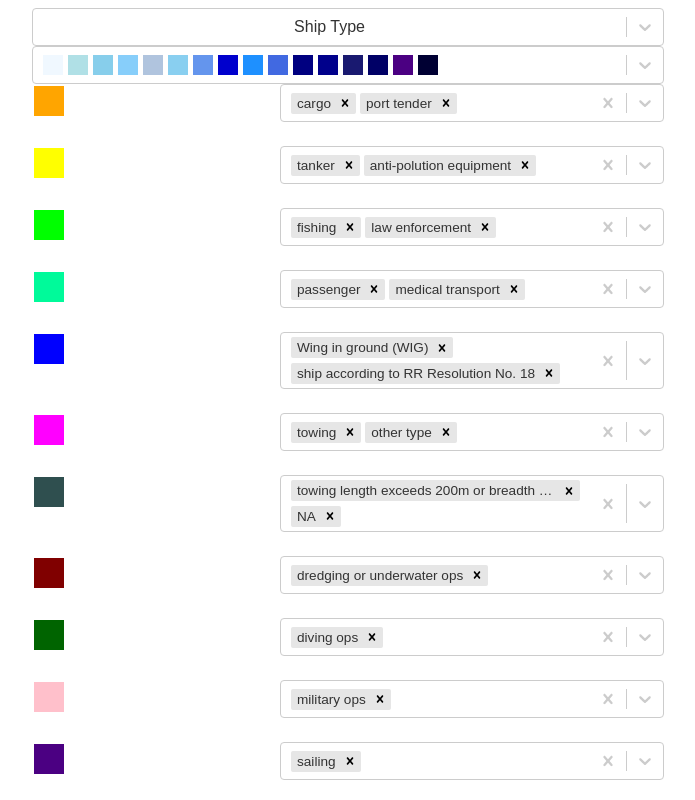
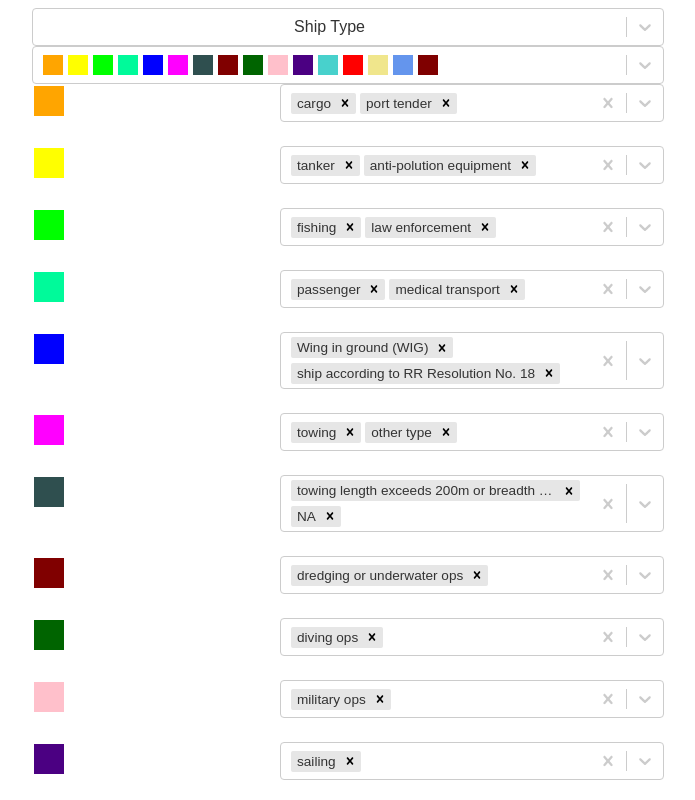
Before and after one commit to dikshajaggi/color_modal, a React (Create React App) app: page / in a window 1280 px wide. Shown: the top 800 px of the page, without its empty margins (292-987 px from the left). Built offline with nearby package versions, Linux system fonts and the light colour scheme.

Commit message:
remove and select options functionality added

```diff
--- a/src/Original.js
+++ b/src/Original.js
@@ -5,6 +5,25 @@ import _ from "lodash";
 import data from "./colordata.json"
 
 const Original = () => {
+  const multiColorPalette = [
+    "#ffa500",
+    "#ffff00",
+    "#00ff00",
+    "#00fa9a",
+    "#0000ff",
+    "#ff00ff",
+    "#2f4f4f",
+    "#800000",
+    "#006400",
+    "#ffc0cb",
+    "#4b0082",
+    "#48d1cc",
+    "#ff0000",
+    "#f0e68c",
+    "#6495ed",
+    "#7f0000"
+  ]
+
   const bluePaletteEight = [
     "#F0F8FF",
     "#B0E0E6",
@@ -92,6 +111,7 @@ const Original = () => {
       ];
 
       const combinedPalettes = [
+        {paletteName: "MultiColor", colors: multiColorPalette},
         { paletteName: "Blue", colors: bluePalette },
         { paletteName: "Red", colors: redShadesHexCodes },
         { paletteName: "Green", colors: greenShadesHexCodes },
@@ -118,7 +138,7 @@ const Original = () => {
       const [updatedData, setUpdatedData] = useState(data[objectIndexToUpdate])
       const [selectedPalette, setSelectedPalette] = useState(combinedPalettes[0])
       const [continuous, setContinuous] = useState(false)
-      const [mappedVal, setMappedVal] = useState(updatedData.mapping)
+      const [mappedVal, setMappedVal] = useState(_.cloneDeep(updatedData.mapping));
       const [dropdownOp, setDropdownOP] = useState([])
       const [dropdownByAttr, setDropdownByAttr] = useState(null)
 
@@ -129,18 +149,17 @@ const Original = () => {
       }));
 
       function getValuesForDropdown(array1, array2) {
-      const updatedDataVal = array1.map(item => Object.values(item))
+      const updatedDataVal = typeof array1 !== "object" ? array1.map(item => Object.values(item)) : array1.map(item => item.label)
       const splicedVal = array2.map(item => Object.values(item))
       const dropdownOp = _.difference(updatedDataVal.flat(2), splicedVal.flat(2))
+      setDropdownOP(dropdownOp)
       console.log(dropdownOp, "dropdownOp")
-      setDropdownOP(dropdownOp)
       setDropdownByAttr({
         ...dropdownByAttr,
         [attributeSelected.value] : dropdownOp
       })
       }
 
-      console.log(dropdownByAttr, "dropdownByAttr")
       const handleChangeIconColor = (value) => {
         const objectIndexToUpdate = data.findIndex(obj => obj.iconColorSetBy === value.value)
         setUpdatedData(data[objectIndexToUpdate])
@@ -156,7 +175,6 @@ const Original = () => {
       }
 
       const handlePaletteChange = (selectedPalette) => {
-        console.log(selectedPalette, "selected palette")
         setSelectedPalette(selectedPalette)
         const palette = selectedPalette.colors
         const updatedMapping = updatedData.mapping.map((item, index) => {
@@ -195,8 +213,34 @@ const Original = () => {
         </div>
       );
 
-     const handleChange = (selectedOption, e) => {
-        console.log(e, "removed check")
+     const handleChange = (selectedOption, e, color) => {
+      console.log(e, selectedOption, color, "handle change")
+      // updating mapping when value is removed from select box
+      const mappedValCopy = _.cloneDeep(mappedVal);
+      if (e.action === "remove-value") {
+        const valueToRemove = e.removedValue.value;
+        mappedValCopy.forEach(item => {
+        for (const key in item) {
+          item[key] = item[key].filter(val => val !== valueToRemove);
+        }
+      });
+        setMappedVal(mappedValCopy);
+        getValuesForDropdown(updatedData.possibleValues, mappedValCopy)
+      }
+
+    // updating mapping when option is removed from select box dropdown
+
+      if (e.action === "select-option") {
+        const valueToAdd = e.option.value;
+        mappedValCopy.forEach(item => {
+        for (const key in item) {
+          if (key === color.toString()) item[key].push(valueToAdd)
+        }
+      });
+        console.log(mappedValCopy, "mappedValCopy")
+        setMappedVal(mappedValCopy);
+        getValuesForDropdown(updatedData.possibleValues, mappedValCopy)
+      }
       }
 
       return (
@@ -217,7 +261,7 @@ const Original = () => {
               }
             />
             <div>
-              {console.log(continuous, "working continuous")}
+            {console.log(continuous, "working continuous")}
             {continuous === false ? mappedVal.map((item, index) => (
             <div key={index} className="wrapper-color-select">
               {console.log("working")}
@@ -238,7 +282,7 @@ const Original = () => {
               }
               value = {Object.values(item).map(legend => legend.map(val =>({value: val, label: val})))[0]}
               isMulti
-              onChange={(selectedOption, e) => {handleChange(selectedOption, e)}}
+              onChange={(selectedOption, e) => {handleChange(selectedOption, e, Object.keys(item))}}
             />
             </div>
         )) : mappedVal.map((item, index) => (
--- a/src/colordata.json
+++ b/src/colordata.json
@@ -33,7 +33,7 @@
     {
       "iconColorSetBy": "ShipType",
       "dataObj":"shipData",
-      "datavariable": "ship_type_id",
+      "datavariable": "vessel_type",
       "possibleValues": [
         {"value": "70", "label": "cargo"},
         {"value": "80", "label": "tanker"},
```
